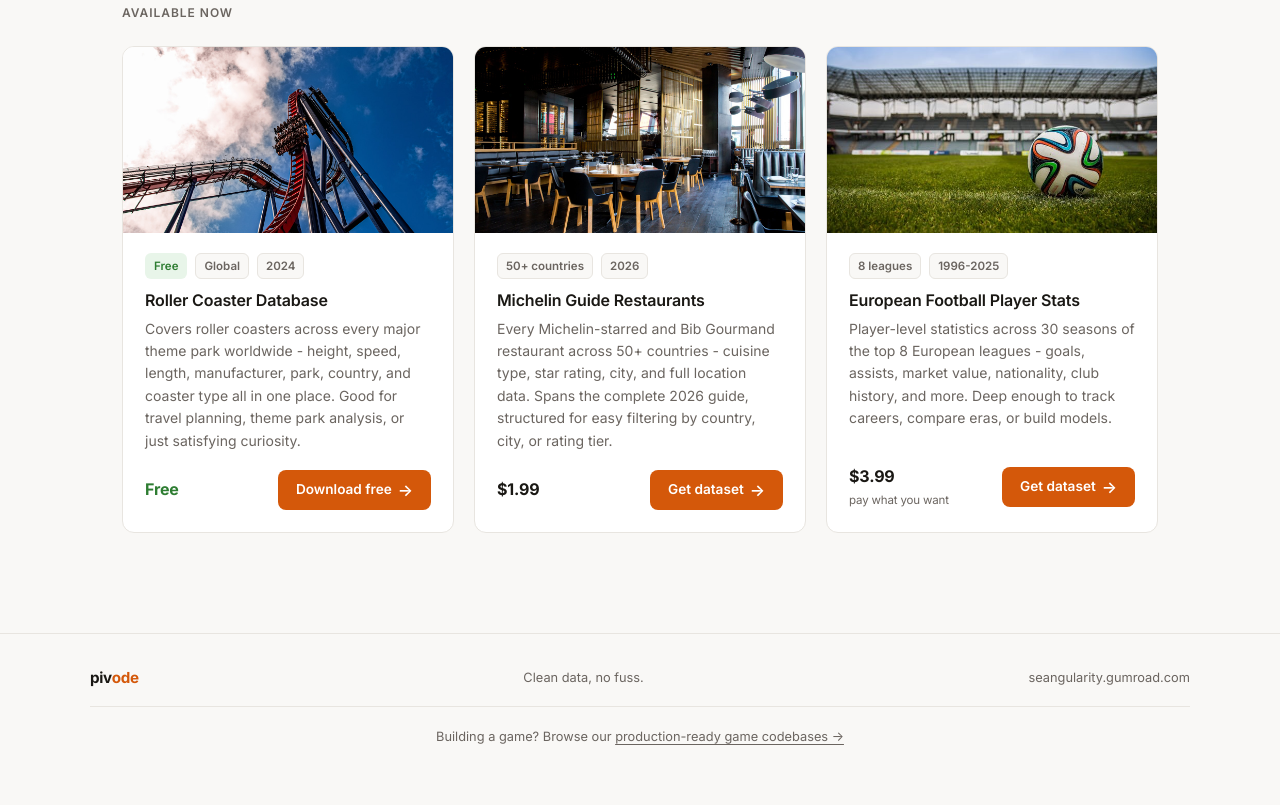
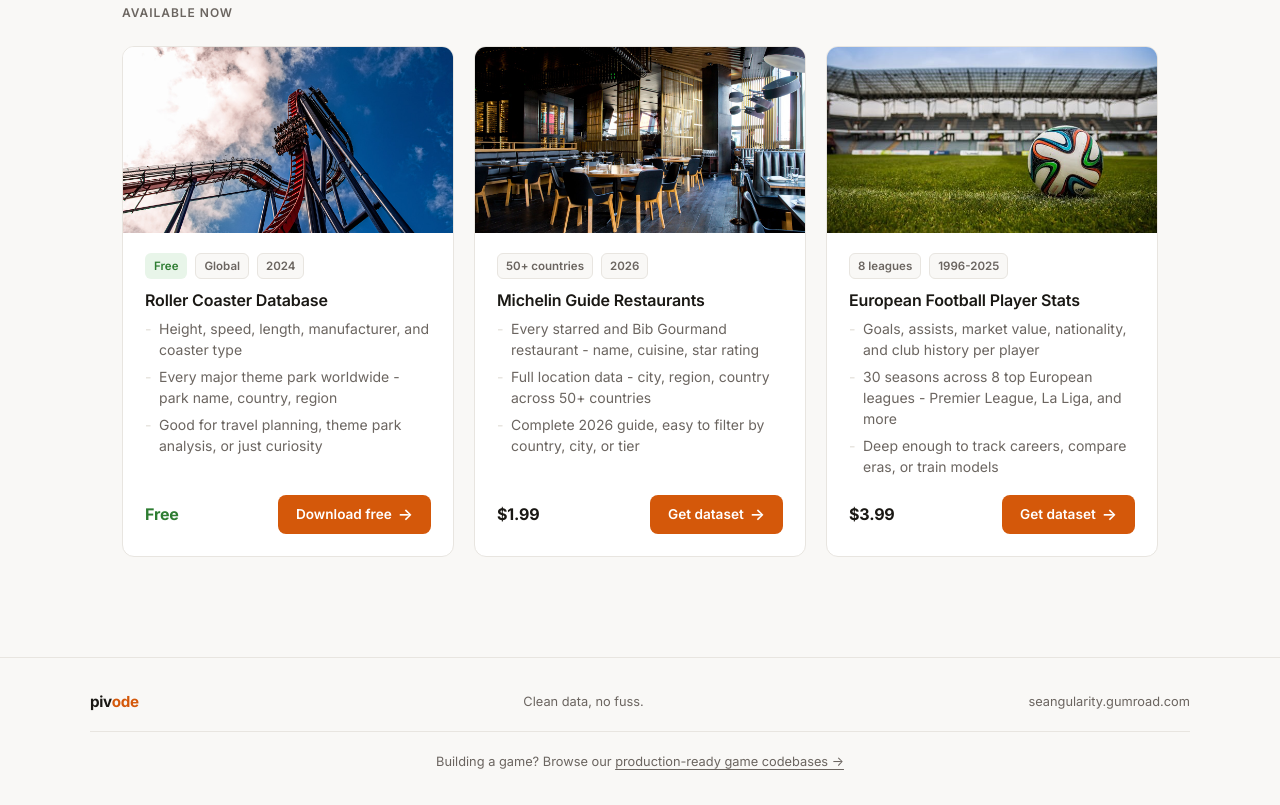
Before and after one commit to pivode/pivode.github.io, a plain HTML site: page index.html in a window 1280 px wide. Shown: the part 630-1435 px from the top of the page. Before the commit the page ends 1411 px from the top, so only its background shows below. Drawn offline with Linux system fonts and the light colour scheme.

Commit message:
fix: bullet point descriptions, remove pwyw from paid products

```diff
--- a/index.html
+++ b/index.html
@@ -261,11 +261,28 @@
     }
 
     .card-desc {
+      list-style: none;
+      flex: 1;
+      margin-bottom: 18px;
+      display: flex;
+      flex-direction: column;
+      gap: 6px;
+    }
+
+    .card-desc li {
       font-size: 0.875rem;
       color: var(--muted);
-      line-height: 1.6;
-      flex: 1;
-      margin-bottom: 18px;
+      line-height: 1.5;
+      padding-left: 14px;
+      position: relative;
+    }
+
+    .card-desc li::before {
+      content: '-';
+      position: absolute;
+      left: 0;
+      color: var(--border);
+      font-weight: 600;
     }
 
     .card-footer {
@@ -455,9 +472,11 @@
             <span class="tag">2024</span>
           </div>
           <div class="card-title">Roller Coaster Database</div>
-          <div class="card-desc">
-            Covers roller coasters across every major theme park worldwide - height, speed, length, manufacturer, park, country, and coaster type all in one place. Good for travel planning, theme park analysis, or just satisfying curiosity.
-          </div>
+          <ul class="card-desc">
+            <li>Height, speed, length, manufacturer, and coaster type</li>
+            <li>Every major theme park worldwide - park name, country, region</li>
+            <li>Good for travel planning, theme park analysis, or just curiosity</li>
+          </ul>
           <div class="card-footer">
             <div class="price-free">Free</div>
             <a class="btn btn-free" href="https://seangularity.gumroad.com/l/roller-coasters" target="_blank" rel="noopener">
@@ -481,9 +500,11 @@
             <span class="tag">2026</span>
           </div>
           <div class="card-title">Michelin Guide Restaurants</div>
-          <div class="card-desc">
-            Every Michelin-starred and Bib Gourmand restaurant across 50+ countries - cuisine type, star rating, city, and full location data. Spans the complete 2026 guide, structured for easy filtering by country, city, or rating tier.
-          </div>
+          <ul class="card-desc">
+            <li>Every starred and Bib Gourmand restaurant - name, cuisine, star rating</li>
+            <li>Full location data - city, region, country across 50+ countries</li>
+            <li>Complete 2026 guide, easy to filter by country, city, or tier</li>
+          </ul>
           <div class="card-footer">
             <div class="price">$1.99</div>
             <a class="btn" href="https://seangularity.gumroad.com/l/michelin" target="_blank" rel="noopener">
@@ -507,11 +528,13 @@
             <span class="tag">1996-2025</span>
           </div>
           <div class="card-title">European Football Player Stats</div>
-          <div class="card-desc">
-            Player-level statistics across 30 seasons of the top 8 European leagues - goals, assists, market value, nationality, club history, and more. Deep enough to track careers, compare eras, or build models.
-          </div>
+          <ul class="card-desc">
+            <li>Goals, assists, market value, nationality, and club history per player</li>
+            <li>30 seasons across 8 top European leagues - Premier League, La Liga, and more</li>
+            <li>Deep enough to track careers, compare eras, or train models</li>
+          </ul>
           <div class="card-footer">
-            <div class="price"><span>$3.99</span><span class="price-note">pay what you want</span></div>
+            <div class="price">$3.99</div>
             <a class="btn" href="https://seangularity.gumroad.com/l/football-data-set" target="_blank" rel="noopener">
               Get dataset <span class="btn-arrow">&rarr;</span>
             </a>
```
